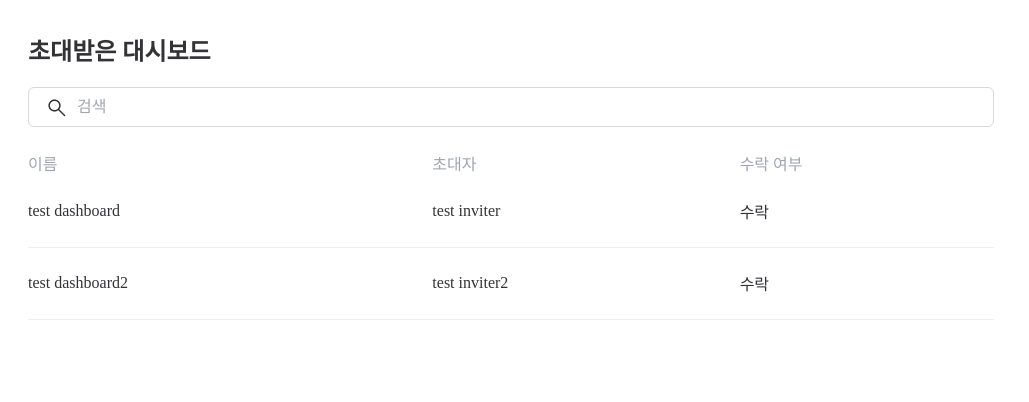
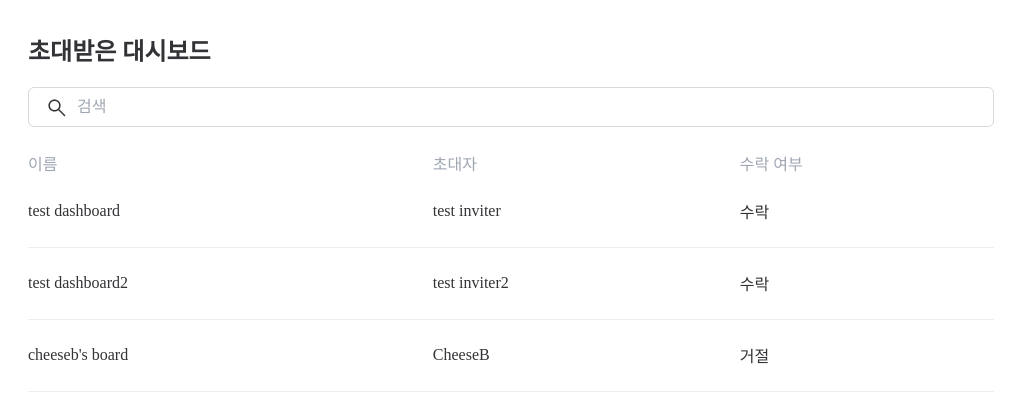
Before and after one commit to juncastle97/taskify-team3, a Next.js app: page /mydashboard in a window 1280 px wide. Shown: the top 402 px of the page, without its empty margins (0-1029 px from the left). Built offline with nearby package versions, Linux system fonts and the light colour scheme.

Commit message:
feat: 초대받은 대시보드 검색기능 추가 (대시보드 이름 + 초대한사람 이름)

```diff
--- a/components/input/SearchBar.tsx
+++ b/components/input/SearchBar.tsx
@@ -1,16 +1,15 @@
-import { ChangeEventHandler, useState } from "react";
+import { ChangeEventHandler } from "react";
 import styles from "./SearchBar.module.scss";
 import Image from "next/image";
 
 const SEARCH_ICON_SIZE = 24;
 const SEARCH_ICON_PATH = "/icons/search.svg";
 
-const SearchBar = () => {
-  const [value, setValue] = useState("");
-  const handleInputChange: ChangeEventHandler<HTMLInputElement> = e => {
-    setValue(e.target.value);
-  };
+interface SearchBarProps {
+  onChange: ChangeEventHandler<HTMLInputElement>;
+}
 
+const SearchBar = ({ onChange }: SearchBarProps) => {
   return (
     <div className={styles.wrapper}>
       <Image
@@ -22,9 +21,8 @@ const SearchBar = () => {
       />
       <input
         type="text"
-        value={value}
         placeholder="검색"
-        onChange={handleInputChange}
+        onChange={onChange}
         className={styles.inputBox}
       />
     </div>
--- a/components/table/myInvitedDashboardTable/MyInvitedDashboardTable.tsx
+++ b/components/table/myInvitedDashboardTable/MyInvitedDashboardTable.tsx
@@ -2,6 +2,7 @@ import styles from "./MyInvitedDashboardTable.module.scss";
 import { MappedInvitations } from "@/types/invitations";
 import SearchBar from "@/components/input/SearchBar";
 import NoInvitation from "@/components/table/myInvitedDashboardTable/NoInvitation";
+import { ChangeEventHandler, useState } from "react";
 
 interface MyInvitedDashboardTableProps {
   totalCount: number;
@@ -10,14 +11,28 @@ interface MyInvitedDashboardTableProps {
 
 const MyInvitedDashboardTable = ({
   totalCount,
-  invitations,
+  invitations: initialInvitations,
 }: MyInvitedDashboardTableProps) => {
+  const [invitations, setInvitations] = useState(initialInvitations);
+
+  const handleInputChange: ChangeEventHandler<HTMLInputElement> = e => {
+    const input = e.target.value;
+
+    setInvitations(
+      initialInvitations.filter(
+        invitation =>
+          invitation.dashboard.includes(input) ||
+          invitation.inviter.includes(input),
+      ),
+    );
+  };
+
   return (
     <div className={styles.wrapper}>
       <div className={styles.title}>초대받은 대시보드</div>
       {totalCount ? (
         <div className={styles.tableArea}>
-          <SearchBar />
+          <SearchBar onChange={handleInputChange} />
           <table className={styles.table}>
             <thead>
               <tr>
@@ -29,7 +44,7 @@ const MyInvitedDashboardTable = ({
             <tbody>
               {invitations.map(invitation => (
                 /** @TODO 수락/거절 버튼 컴포넌트 완성되면 적용하기 */
-                <tr>
+                <tr key={invitation.id}>
                   <td>{invitation.dashboard}</td>
                   <td>{invitation.inviter}</td>
                   <td>{invitation.inviteAccepted ? "수락" : "거절"}</td>
--- a/pages/mydashboard/mockInvitations.json
+++ b/pages/mydashboard/mockInvitations.json
@@ -14,7 +14,7 @@
         "id": 1
       },
       "invitee": {
-        "nickname": "test invitee",
+        "nickname": "invitee",
         "email": "invitee@test.com",
         "id": 1
       },
@@ -35,13 +35,34 @@
         "id": 2
       },
       "invitee": {
-        "nickname": "test invitee2",
-        "email": "invitee2@test.com",
-        "id": 2
+        "nickname": "invitee",
+        "email": "invitee@test.com",
+        "id": 1
       },
       "inviteAccepted": true,
       "createdAt": "2024-01-28T11:25:02.824Z",
       "updatedAt": "2024-01-28T11:25:02.824Z"
+    },
+    {
+      "id": 3,
+      "inviter": {
+        "nickname": "CheeseB",
+        "email": "cheeseball@naver.com",
+        "id": 3
+      },
+      "teamId": "3-3",
+      "dashboard": {
+        "title": "cheeseb's board",
+        "id": 3
+      },
+      "invitee": {
+        "nickname": "invitee",
+        "email": "invitee@test.com",
+        "id": 1
+      },
+      "inviteAccepted": false,
+      "createdAt": "2024-01-29T11:25:02.824Z",
+      "updatedAt": "2024-01-29T11:25:02.824Z"
     }
   ]
 }
```
